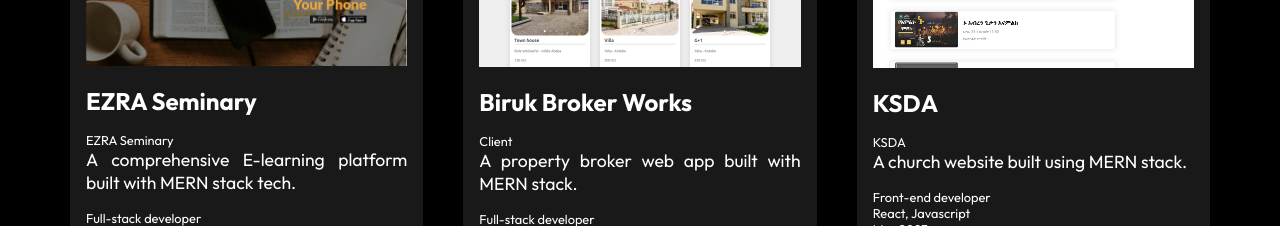
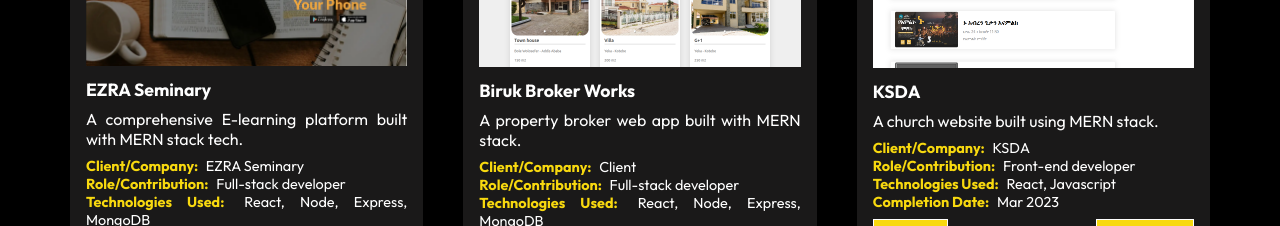
Before and after one commit to yeabtsega45/My-Portfolio, a React (Create React App) app: page /experience in a window 1280 px wide. Shown: the part 726-952 px from the top of the page. Built offline with nearby package versions, Linux system fonts and the light colour scheme.

Commit message:
update Experience page

```diff
--- a/src/Components/WorkCard.css
+++ b/src/Components/WorkCard.css
@@ -26,21 +26,27 @@
 }
 .project-title {
     color: white;
-    padding: 1rem 0;
+    padding: 0.5rem 0;
+    font-size: 1.1rem;
 }
 .pro-details {
     display: flex;
     flex-direction: column;
 }
 .pro-details p {
-    padding-bottom: 1rem;
-    font-size: 1.1rem;
+    padding-bottom: 0.5rem;
+    font-size: 1rem;
     text-align: justify;
 }
-.pro-details span {
-    font-size: 0.8rem;
+.pro-details div {
+    font-size: 0.9rem;
     text-align: justify;
     color: white;
+}
+.pro-details span {
+    font-weight: bold;
+    color: rgb(248, 217, 15);
+    margin-right: 5px;
 }
 .pro-btns {
     display: flex;
--- a/src/Components/WorkCard.js
+++ b/src/Components/WorkCard.js
@@ -8,11 +8,36 @@ function WorkCard(props) {
       <img src={props.imgsrc} alt="project-img" />
       <h2 className="project-title">{props.title}</h2>
       <div className="pro-details">
-        <span>{props.company}</span>
         <p>{props.text}</p>
-        <span>{props.role}</span>
-        <span>{props.skills}</span>
-        <span>{props.date}</span>
+
+        {props.company && (
+          <div>
+            <span>Client/Company: </span>
+            {props.company}
+          </div>
+        )}
+
+        {props.role && (
+          <div>
+            <span>Role/Contribution: </span>
+            {props.role}
+          </div>
+        )}
+
+        {props.skills && (
+          <div>
+            <span>Technologies Used: </span>
+            {props.skills}
+          </div>
+        )}
+
+        {props.date && (
+          <div>
+            <span>Completion Date: </span>
+            {props.date}
+          </div>
+        )}
+
         <div className="pro-btns">
           <NavLink to={props.view} className="btn">
             View
```
